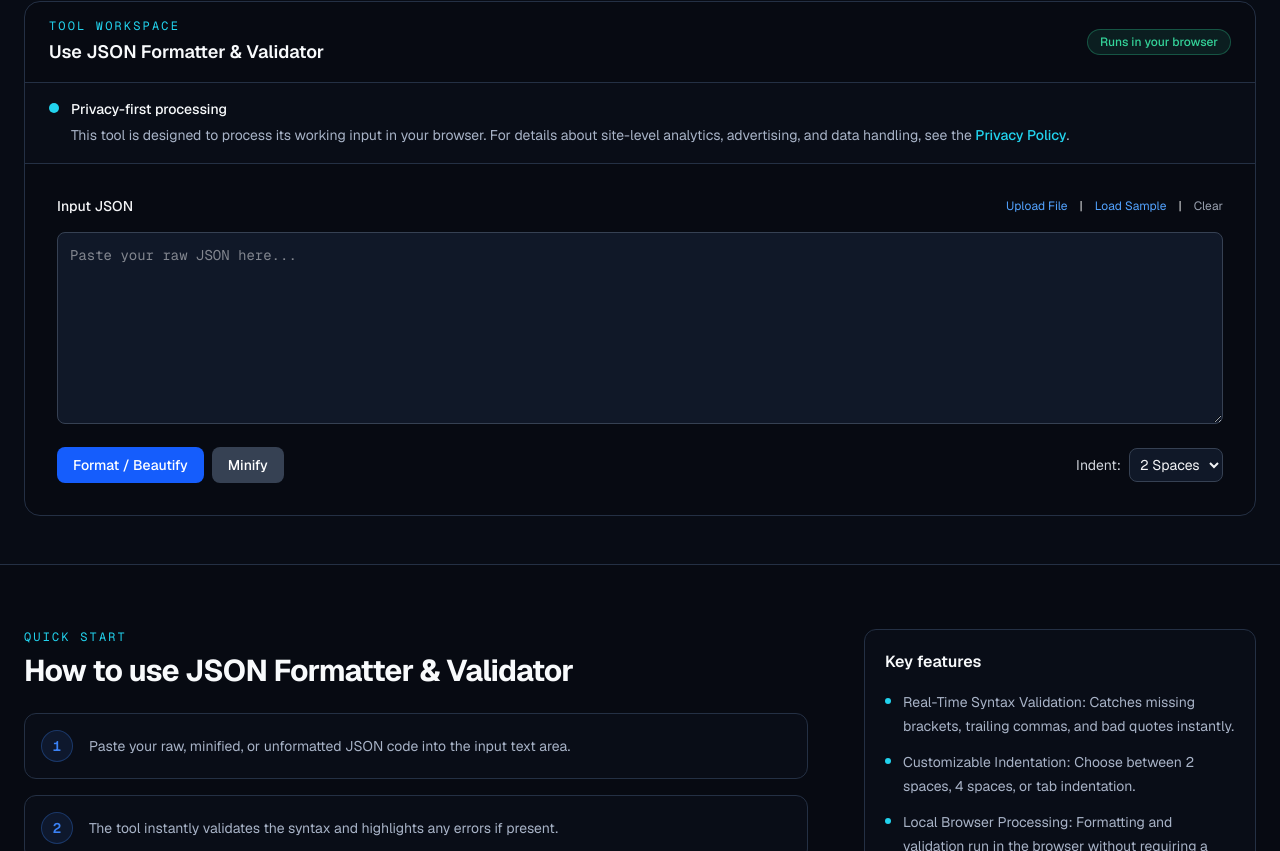
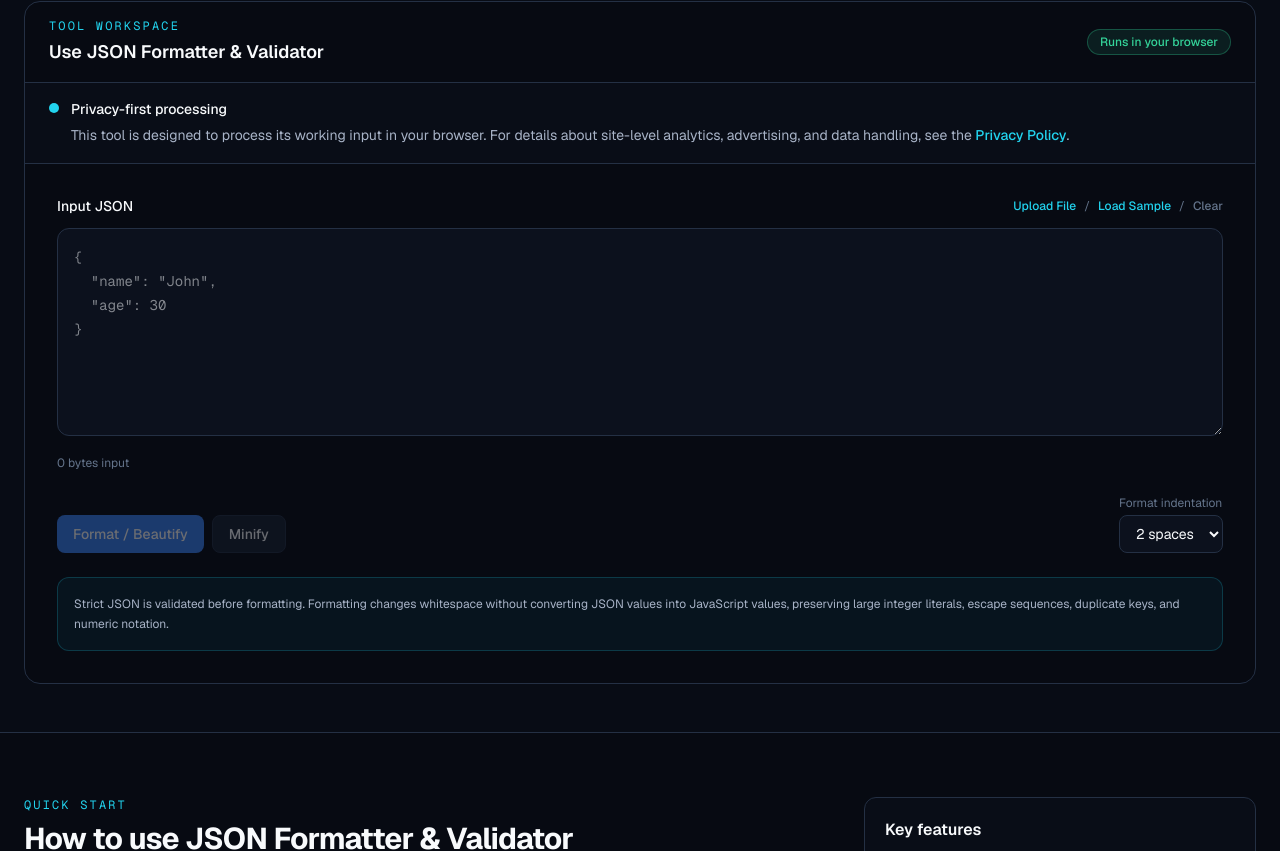
Before and after one commit to Vall-Re/dev-tools, a Next.js app: page /tools/json-formatter in a window 1280 px wide. Shown: the part 505-1356 px from the top of the page. Built offline with nearby package versions, Linux system fonts and the light colour scheme.

Commit message:
Harden JSON formatting

```diff
--- a/components/JsonFormatter.tsx
+++ b/components/JsonFormatter.tsx
@@ -1,137 +1,422 @@
 'use client';
 
-import { useState, ChangeEvent } from 'react';
+import {
+  useRef,
+  useState,
+  type ChangeEvent,
+} from 'react';
+
+type Operation = 'format' | 'minify' | null;
+
+interface Stats {
+  original: number;
+  result: number;
+  saved: number;
+  reduction: number;
+}
+
+interface JsonValidationError {
+  line: number;
+  column: number;
+}
+
+const sampleJson = `{
+  "name": "100DevToolsHub",
+  "type": "Developer Tools",
+  "features": [
+    "Fast",
+    "Client-side",
+    "Free"
+  ],
+  "active": true,
+  "largeId": 9007199254740993
+}`;
+
+const getByteSize = (value: string) =>
+  new Blob([value]).size;
+
+const normalizeInput = (value: string) =>
+  value.replace(/^\uFEFF/, '');
+
+const validateJson = async (
+  value: string
+): Promise<JsonValidationError | null> => {
+  const { visit } = await import('jsonc-parser');
+
+  let firstError: JsonValidationError | null =
+    null;
+
+  visit(
+    value,
+    {
+      onError: (
+        _error,
+        _offset,
+        _length,
+        startLine,
+        startCharacter
+      ) => {
+        if (!firstError) {
+          firstError = {
+            line: startLine + 1,
+            column: startCharacter + 1,
+          };
+        }
+      },
+    },
+    {
+      disallowComments: true,
+      allowTrailingComma: false,
+      allowEmptyContent: false,
+    }
+  );
+
+  return firstError;
+};
+
+const formatJsonText = async (
+  value: string,
+  indent: number
+) => {
+  const { applyEdits, format } =
+    await import('jsonc-parser');
+
+  const edits = format(
+    value,
+    undefined,
+    {
+      tabSize: indent,
+      insertSpaces: true,
+      eol: '\n',
+    }
+  );
+
+  return applyEdits(value, edits).trim();
+};
+
+const minifyJsonText = async (
+  value: string
+) => {
+  const { createScanner } =
+    await import('jsonc-parser');
+
+  // jsonc-parser SyntaxKind.EOF.
+  // Kept numeric because SyntaxKind is an ambient
+  // const enum and isolatedModules forbids direct use.
+  const EOF_TOKEN = 17;
+
+  const scanner = createScanner(
+    value,
+    true
+  );
+
+  let result = '';
+
+  while (true) {
+    const token = scanner.scan();
+
+    if (token === EOF_TOKEN) {
+      break;
+    }
+
+    const offset =
+      scanner.getTokenOffset();
+
+    const length =
+      scanner.getTokenLength();
+
+    result += value.slice(
+      offset,
+      offset + length
+    );
+  }
+
+  return result;
+};
 
 export default function JsonFormatter() {
-  const [input, setInput] = useState('');
-  const [output, setOutput] = useState('');
-  const [error, setError] = useState('');
-  const [copied, setCopied] = useState(false);
-  const [indent, setIndent] = useState<number>(2);
-  const [stats, setStats] = useState<{ original: number; formatted: number; savings?: number } | null>(null);
+  const [input, setInput] =
+    useState('');
 
-  const sampleJson = JSON.stringify(
-    { name: "100DevToolsHub", type: "SEO Platform", features: ["Fast", "Client-Side", "Free"], active: true },
-    null,
-    2
+  const [output, setOutput] =
+    useState('');
+
+  const [error, setError] =
+    useState('');
+
+  const [copied, setCopied] =
+    useState(false);
+
+  const [indent, setIndent] =
+    useState<2 | 4>(2);
+
+  const [stats, setStats] =
+    useState<Stats | null>(null);
+
+  const [operation, setOperation] =
+    useState<Operation>(null);
+
+  const [isProcessing, setIsProcessing] =
+    useState(false);
+
+  const fileInputRef =
+    useRef<HTMLInputElement>(null);
+
+  const resetResult = () => {
+    setOutput('');
+    setError('');
+    setCopied(false);
+    setStats(null);
+    setOperation(null);
+  };
+
+  const processJson = async (
+    nextOperation: Exclude<
+      Operation,
+      null
+    >
+  ) => {
+    if (!input.trim()) {
+      resetResult();
+      return;
+    }
+
+    setIsProcessing(true);
+    setError('');
+    setOutput('');
+    setCopied(false);
+    setStats(null);
+    setOperation(null);
+
+    try {
+      const normalized =
+        normalizeInput(input);
+
+      const validationError =
+        await validateJson(
+          normalized
         );
 
-  const calculateStats = (orig: string, res: string, isMinify: boolean = false) => {
-    const originalSize = new Blob([orig]).size;
-    const resultSize = new Blob([res]).size;
-    const savings = isMinify && originalSize > 0
-      ? Math.max(0, Math.round(((originalSize - resultSize) / originalSize) * 100))
-      : undefined;
+      if (validationError) {
+        throw new Error(
+          `Invalid JSON near line ${validationError.line}, column ${validationError.column}.`
+        );
+      }
+
+      const result =
+        nextOperation === 'format'
+          ? await formatJsonText(
+              normalized,
+              indent
+            )
+          : await minifyJsonText(
+              normalized
+            );
+
+      const originalSize =
+        getByteSize(input);
+
+      const resultSize =
+        getByteSize(result);
+
+      const saved = Math.max(
+        0,
+        originalSize - resultSize
+      );
+
+      const reduction =
+        originalSize > 0
+          ? Math.max(
+              0,
+              Math.round(
+                (saved /
+                  originalSize) *
+                  100
+              )
+            )
+          : 0;
+
+      setOutput(result);
 
       setStats({
         original: originalSize,
-      formatted: resultSize,
-      savings,
+        result: resultSize,
+        saved,
+        reduction,
       });
-  };
 
-  const formatJson = () => {
-    try {
-      if (!input.trim()) return;
-      const parsed = JSON.parse(input);
-      const formatted = JSON.stringify(parsed, null, indent);
-      setOutput(formatted);
-      setError('');
-      calculateStats(input, formatted, false);
-    } catch (err: unknown) {
-      setError((err as Error).message);
+      setOperation(nextOperation);
+    } catch (err) {
+      setError(
+        err instanceof Error
+          ? err.message
+          : 'Unable to process this JSON.'
+      );
+
       setOutput('');
       setStats(null);
+      setOperation(null);
+    } finally {
+      setIsProcessing(false);
     }
   };
 
-  const minifyJson = () => {
-    try {
-      if (!input.trim()) return;
-      const parsed = JSON.parse(input);
-      const minified = JSON.stringify(parsed);
-      setOutput(minified);
-      setError('');
-      calculateStats(input, minified, true);
-    } catch (err: unknown) {
-      setError((err as Error).message);
+  const handleFileUpload = (
+    event: ChangeEvent<HTMLInputElement>
+  ) => {
+    const file =
+      event.target.files?.[0];
+
+    if (!file) return;
+
+    const reader =
+      new FileReader();
+
+    reader.onload = () => {
+      const content =
+        typeof reader.result ===
+        'string'
+          ? reader.result
+          : '';
+
+      setInput(content);
+      resetResult();
+    };
+
+    reader.onerror = () => {
+      setError(
+        'Unable to read the selected JSON file.'
+      );
+
       setOutput('');
       setStats(null);
-    }
+      setOperation(null);
     };
 
-  const handleFileUpload = (e: ChangeEvent<HTMLInputElement>) => {
-    const file = e.target.files?.[0];
-    if (!file) return;
-
-    const reader = new FileReader();
-    reader.onload = (event) => {
-      const content = event.target?.result as string;
-      setInput(content);
-      setError('');
-      setOutput('');
-      setStats(null);
-    };
     reader.readAsText(file);
   };
 
   const handleDownload = () => {
     if (!output) return;
-    const blob = new Blob([output], { type: 'application/json' });
-    const url = URL.createObjectURL(blob);
-    const a = document.createElement('a');
-    a.href = url;
-    a.download = 'formatted.json';
-    a.click();
+
+    const blob = new Blob(
+      [output],
+      {
+        type: 'application/json;charset=utf-8',
+      }
+    );
+
+    const url =
+      URL.createObjectURL(blob);
+
+    const anchor =
+      document.createElement('a');
+
+    anchor.href = url;
+
+    anchor.download =
+      operation === 'minify'
+        ? 'minified.json'
+        : 'formatted.json';
+
+    document.body.appendChild(anchor);
+
+    anchor.click();
+    anchor.remove();
+
     URL.revokeObjectURL(url);
   };
 
   const handleCopy = async () => {
     if (!output) return;
-    await navigator.clipboard.writeText(output);
+
+    try {
+      await navigator.clipboard.writeText(
+        output
+      );
+
       setCopied(true);
-    setTimeout(() => setCopied(false), 2000);
+
+      window.setTimeout(() => {
+        setCopied(false);
+      }, 2000);
+    } catch {
+      setCopied(false);
+    }
   };
 
   const handleClear = () => {
     setInput('');
-    setOutput('');
-    setError('');
-    setStats(null);
+    resetResult();
+
+    if (fileInputRef.current) {
+      fileInputRef.current.value = '';
+    }
   };
 
   const handleLoadSample = () => {
     setInput(sampleJson);
-    setError('');
-    setOutput('');
-    setStats(null);
+    resetResult();
+
+    if (fileInputRef.current) {
+      fileInputRef.current.value = '';
+    }
   };
 
   return (
-    <div className="space-y-4 text-gray-100">
-      <div className="flex justify-between items-center">
-        <label className="block text-sm font-medium">Input JSON</label>
-        <div className="flex items-center gap-3 text-xs">
-          <label className="text-blue-400 hover:underline cursor-pointer">
+    <div className="space-y-6 text-text-primary">
+      <div className="space-y-3">
+        <div className="flex flex-wrap items-center justify-between gap-3">
+          <label
+            htmlFor="json-formatter-input"
+            className="text-sm font-medium"
+          >
+            Input JSON
+          </label>
+
+          <div className="flex flex-wrap items-center gap-2 text-xs">
+            <label className="cursor-pointer font-medium text-brand-cyan transition-colors hover:text-text-primary">
               Upload File
+
               <input
+                ref={fileInputRef}
                 type="file"
                 accept=".json,application/json"
-              onChange={handleFileUpload}
+                onChange={
+                  handleFileUpload
+                }
                 className="hidden"
               />
             </label>
-          <span>|</span>
+
+            <span
+              aria-hidden="true"
+              className="text-text-muted"
+            >
+              /
+            </span>
+
             <button
-            onClick={handleLoadSample}
-            className="text-blue-400 hover:underline"
+              type="button"
+              onClick={
+                handleLoadSample
+              }
+              className="font-medium text-brand-cyan transition-colors hover:text-text-primary"
             >
               Load Sample
             </button>
-          <span>|</span>
+
+            <span
+              aria-hidden="true"
+              className="text-text-muted"
+            >
+              /
+            </span>
+
             <button
+              type="button"
               onClick={handleClear}
-            className="text-gray-400 hover:underline"
+              className="font-medium text-text-muted transition-colors hover:text-danger"
             >
               Clear
             </button>
@@ -139,86 +424,207 @@ export default function JsonFormatter() {
         </div>
 
         <textarea
+          id="json-formatter-input"
           value={input}
-        onChange={(e) => setInput(e.target.value)}
-        placeholder="Paste your raw JSON here..."
-        className="w-full h-48 p-3 border rounded-lg font-mono text-sm focus:outline-none focus:ring-2 focus:ring-blue-500 bg-gray-900 border-gray-700 text-gray-100"
+          onChange={(event) => {
+            setInput(
+              event.target.value
+            );
+
+            resetResult();
+          }}
+          placeholder={'{\n  "name": "John",\n  "age": 30\n}'}
+          spellCheck={false}
+          className="h-52 w-full resize-y rounded-xl border border-border bg-surface-900 p-4 font-mono text-sm leading-6 text-text-primary outline-none transition focus:border-brand-cyan focus:ring-2 focus:ring-brand-cyan/20"
         />
 
-      <div className="flex flex-wrap items-center justify-between gap-3">
-        <div className="flex gap-2">
+        <p className="text-xs text-text-muted">
+          {getByteSize(
+            input
+          ).toLocaleString()}{' '}
+          bytes input
+        </p>
+      </div>
+
+      <div className="flex flex-wrap items-end justify-between gap-4">
+        <div className="flex flex-wrap gap-2">
           <button
-            onClick={formatJson}
-            className="px-4 py-2 bg-blue-600 text-white rounded-lg hover:bg-blue-700 transition text-sm font-medium"
+            type="button"
+            onClick={() =>
+              processJson('format')
+            }
+            disabled={
+              !input.trim() ||
+              isProcessing
+            }
+            className="rounded-lg bg-brand-blue px-4 py-2 text-sm font-medium text-white transition hover:opacity-90 disabled:cursor-not-allowed disabled:opacity-40"
           >
-            Format / Beautify
+            {isProcessing
+              ? 'Processing…'
+              : 'Format / Beautify'}
           </button>
+
           <button
-            onClick={minifyJson}
-            className="px-4 py-2 bg-gray-700 text-white rounded-lg hover:bg-gray-600 transition text-sm font-medium"
+            type="button"
+            onClick={() =>
+              processJson('minify')
+            }
+            disabled={
+              !input.trim() ||
+              isProcessing
+            }
+            className="rounded-lg border border-border bg-surface-800 px-4 py-2 text-sm font-medium text-text-primary transition hover:border-brand-cyan/50 disabled:cursor-not-allowed disabled:opacity-40"
           >
             Minify
           </button>
         </div>
 
-        <div className="flex items-center gap-2 text-sm">
-          <label className="text-gray-300">Indent:</label>
+        <div className="space-y-1">
+          <label
+            htmlFor="json-formatter-indent"
+            className="block text-xs text-text-muted"
+          >
+            Format indentation
+          </label>
+
           <select
+            id="json-formatter-indent"
             value={indent}
-            onChange={(e) => setIndent(Number(e.target.value))}
-            className="p-1.5 border rounded-lg bg-gray-900 border-gray-700 text-gray-100 text-sm focus:outline-none focus:ring-2 focus:ring-blue-500"
+            onChange={(event) =>
+              setIndent(
+                Number(
+                  event.target.value
+                ) as 2 | 4
+              )
+            }
+            className="rounded-lg border border-border bg-surface-900 px-3 py-2 text-sm text-text-primary outline-none transition focus:border-brand-cyan focus:ring-2 focus:ring-brand-cyan/20"
           >
-            <option value={2} className="bg-gray-900 text-gray-100">2 Spaces</option>
-            <option value={4} className="bg-gray-900 text-gray-100">4 Spaces</option>
+            <option value={2}>
+              2 spaces
+            </option>
+
+            <option value={4}>
+              4 spaces
+            </option>
           </select>
         </div>
       </div>
 
+      <div className="rounded-xl border border-brand-cyan/20 bg-brand-cyan/5 p-4">
+        <p className="text-xs leading-5 text-text-secondary">
+          Strict JSON is validated before
+          formatting. Formatting changes
+          whitespace without converting
+          JSON values into JavaScript
+          values, preserving large integer
+          literals, escape sequences,
+          duplicate keys, and numeric
+          notation.
+        </p>
+      </div>
+
       {error && (
-        <div className="p-3 border border-red-800 bg-red-950 text-red-300 rounded-lg text-sm font-mono">
-          <strong>Invalid JSON Error:</strong> {error}
+        <div
+          role="alert"
+          className="rounded-xl border border-danger/30 bg-danger/10 p-4"
+        >
+          <p className="font-mono text-xs uppercase tracking-wide text-danger">
+            Invalid JSON
+          </p>
+
+          <p className="mt-2 break-words font-mono text-sm leading-6 text-text-secondary">
+            {error}
+          </p>
         </div>
       )}
 
-      {stats && (
-        <div className="grid grid-cols-2 sm:grid-cols-3 gap-3 p-3 bg-blue-950 border border-blue-800 rounded-lg text-xs font-mono text-blue-200">
+      {stats && output && (
+        <div className="grid gap-3 rounded-xl border border-brand-blue/20 bg-brand-blue/5 p-4 sm:grid-cols-4">
           <div>
-            <span className="text-gray-400 block">Original Size</span>
-            <strong>{stats.original} bytes</strong>
+            <span className="block text-xs text-text-muted">
+              Input
+            </span>
+
+            <strong className="mt-1 block font-mono text-sm">
+              {stats.original.toLocaleString()}{' '}
+              bytes
+            </strong>
           </div>
+
           <div>
-            <span className="text-gray-400 block">Result Size</span>
-            <strong>{stats.formatted} bytes</strong>
+            <span className="block text-xs text-text-muted">
+              Output
+            </span>
+
+            <strong className="mt-1 block font-mono text-sm">
+              {stats.result.toLocaleString()}{' '}
+              bytes
+            </strong>
           </div>
-          {stats.savings !== undefined && (
+
           <div>
-              <span className="text-gray-400 block">Compression</span>
-              <strong className="text-emerald-400">{stats.savings}% saved</strong>
+            <span className="block text-xs text-text-muted">
+              Saved
+            </span>
+
+            <strong className="mt-1 block font-mono text-sm">
+              {stats.saved.toLocaleString()}{' '}
+              bytes
+            </strong>
           </div>
-          )}
+
+          <div>
+            <span className="block text-xs text-text-muted">
+              Reduction
+            </span>
+
+            <strong className="mt-1 block font-mono text-sm text-success">
+              {stats.reduction}%
+            </strong>
+          </div>
         </div>
       )}
 
       {output && (
-        <div className="space-y-2">
-          <div className="flex justify-between items-center">
-            <label className="block text-sm font-medium">Result</label>
+        <div className="space-y-3">
+          <div className="flex flex-wrap items-center justify-between gap-3">
+            <div>
+              <p className="text-sm font-medium">
+                {operation === 'minify'
+                  ? 'Minified JSON'
+                  : 'Formatted JSON'}
+              </p>
+
+              <p className="mt-1 text-xs text-text-muted">
+                Original JSON literals are
+                preserved.
+              </p>
+            </div>
+
             <div className="flex gap-2">
               <button
-                onClick={handleDownload}
-                className="px-3 py-1 text-xs bg-gray-700 text-white rounded hover:bg-gray-600 transition font-medium"
+                type="button"
+                onClick={
+                  handleDownload
+                }
+                className="rounded-lg border border-border bg-surface-800 px-3 py-1.5 text-xs font-medium transition hover:border-brand-cyan/50"
               >
                 Download .json
               </button>
+
               <button
+                type="button"
                 onClick={handleCopy}
-                className="px-3 py-1 text-xs bg-emerald-600 text-white rounded hover:bg-emerald-700 transition font-medium"
+                className="rounded-lg border border-success/30 bg-success/10 px-3 py-1.5 text-xs font-medium text-success transition hover:bg-success/15"
               >
-                {copied ? 'Copied!' : 'Copy Result'}
+                {copied
+                  ? 'Copied!'
+                  : 'Copy Result'}
               </button>
             </div>
           </div>
-          <pre className="w-full p-3 border rounded-lg bg-gray-900 border-gray-700 text-green-400 font-mono text-sm overflow-x-auto max-h-96">
+
+          <pre className="max-h-[32rem] w-full overflow-auto whitespace-pre-wrap break-words rounded-xl border border-border bg-surface-900 p-4 font-mono text-sm leading-6 text-success">
             {output}
           </pre>
         </div>
```
Lines whose indentation alone changed are shown as unchanged.
